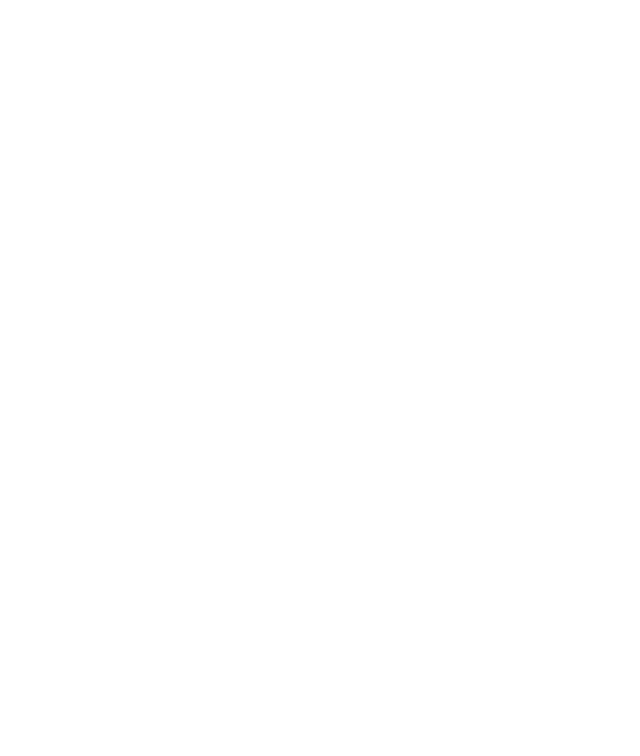
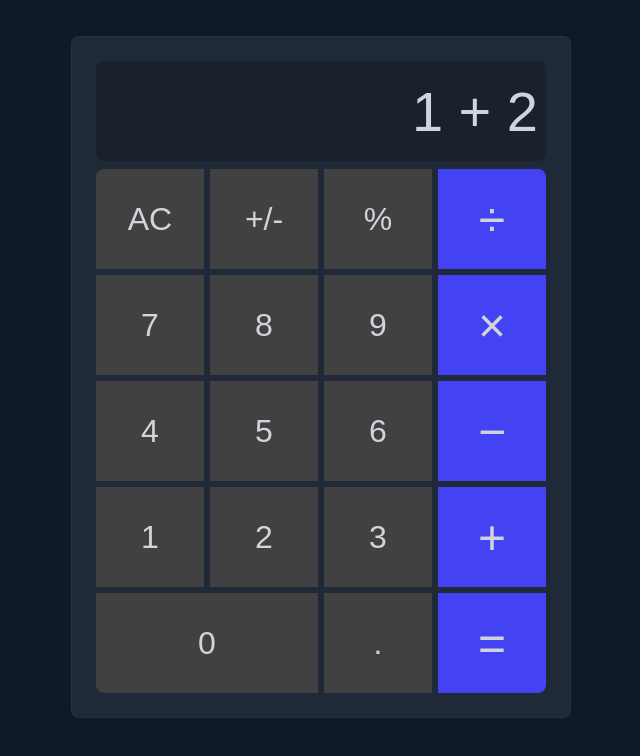
Before and after one commit to Matthis-GitHub/odin-calculator, a plain HTML site: page index.html in a window 1280 px wide. Shown: the whole page, without its empty margins (319-959 px from the left). Drawn offline with Linux system fonts and the light colour scheme.

Commit message:
Add calculator UI with HTML and CSS

```diff
--- a/css/style.css
+++ b/css/style.css
@@ -0,0 +1,91 @@
+html {
+  width: 500px;
+  margin: 0 auto;
+  box-sizing: border-box;
+  font-family: Arial, Helvetica, sans-serif;
+  color: rgb(209, 213, 219);
+  background-color: rgb(16, 25, 40);
+}
+
+*,
+*:before,
+*:after {
+  box-sizing: inherit;
+}
+
+body {
+  margin: 0;
+}
+
+.calculator-container {
+  padding: 24px;
+  margin-top: 36px;
+  background-color: rgb(31, 41, 55);
+  border: 1px solid rgba(229, 231, 235, 0.05);
+  border-radius: 8px;
+}
+
+.display {
+  display: flex;
+  height: 100px;
+  font-size: 56px;
+  justify-content: flex-end;
+  align-items: center;
+  background-color: rgb(25, 33, 44);
+  border-radius: 8px;
+  padding-right: 8px;
+  margin-bottom: 8px;
+}
+
+.button-container {
+  display: flex;
+  flex-wrap: wrap;
+  gap: 6px;
+}
+
+.button-container button {
+  font-size: 32px;
+  flex-grow: 1;
+  width: 100px;
+  height: 100px;
+  border: none;
+  color: #d1d5db;
+  background-color: rgb(65, 65, 65);
+}
+
+.button-container .blue-btn,
+.last-row .blue-btn {
+  font-size: 48px;
+  background-color: rgb(67, 67, 243);
+}
+
+.last-row {
+  display: flex;
+  width: 450px;
+  gap: 6px;
+}
+
+.button-container .last-row button {
+  width: 108px;
+  flex-grow: 0;
+}
+
+.button-container .last-row .double-btn-size {
+  flex-grow: 1;
+}
+
+.border-top-left-radius {
+  border-top-left-radius: 8px;
+}
+
+.border-top-right-radius {
+  border-top-right-radius: 8px;
+}
+
+.border-bottom-left-radius {
+  border-bottom-left-radius: 8px;
+}
+
+.border-bottom-right-radius {
+  border-bottom-right-radius: 8px;
+}
--- a/index.html
+++ b/index.html
@@ -6,5 +6,32 @@
     <link rel="stylesheet" href="./css/style.css" />
     <script src="./js/script.js" defer></script>
   </head>
-  <body></body>
+  <body>
+    <div class="calculator-container">
+      <div class="display">1 + 2</div>
+      <div class="button-container">
+        <button class="light-gray-btn border-top-left-radius">AC</button>
+        <button class="light-gray-btn">+/-</button>
+        <button class="light-gray-btn">%</button>
+        <button class="blue-btn border-top-right-radius">&divide;</button>
+        <button>7</button>
+        <button>8</button>
+        <button>9</button>
+        <button class="blue-btn">&times;</button>
+        <button>4</button>
+        <button>5</button>
+        <button>6</button>
+        <button class="blue-btn">&minus;</button>
+        <button>1</button>
+        <button>2</button>
+        <button>3</button>
+        <button class="blue-btn">+</button>
+        <div class="last-row">
+          <button class="double-btn-size border-bottom-left-radius">0</button>
+          <button>.</button>
+          <button class="blue-btn border-bottom-right-radius">=</button>
+        </div>
+      </div>
+    </div>
+  </body>
 </html>
```
